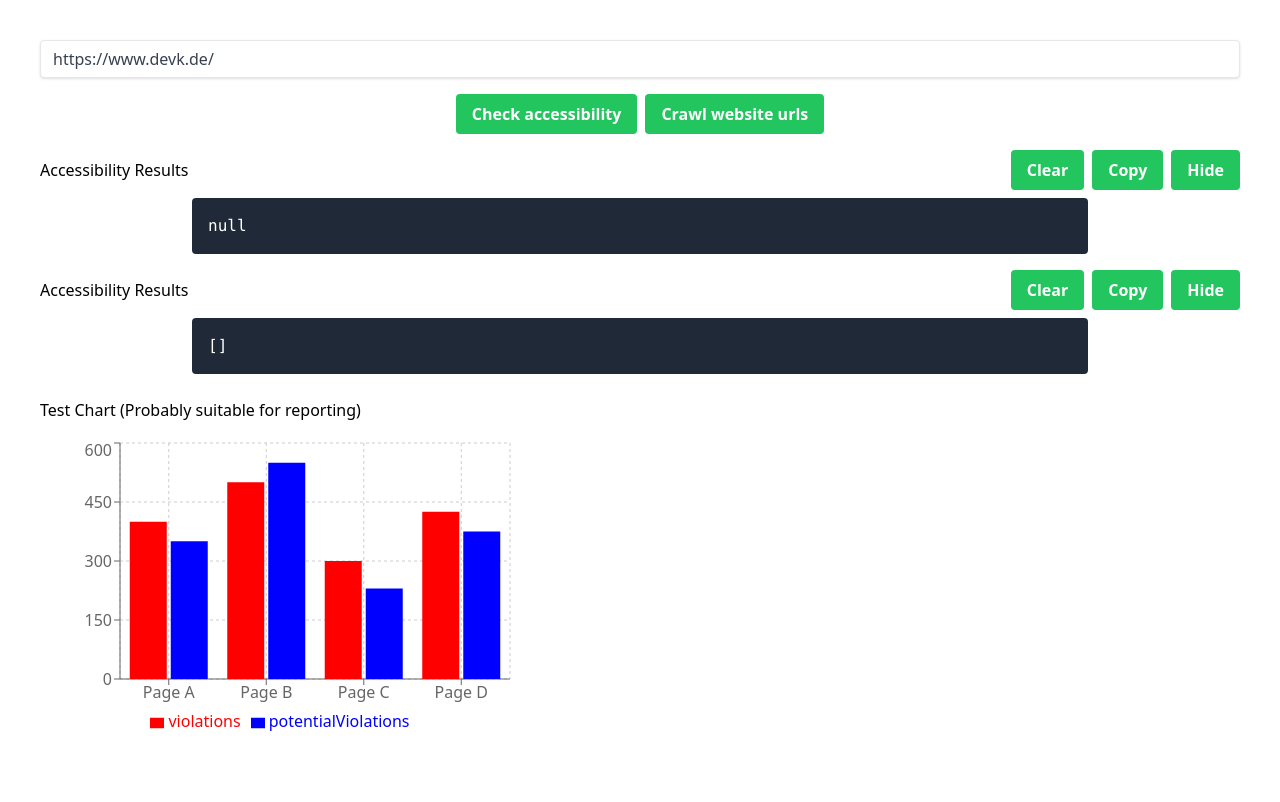
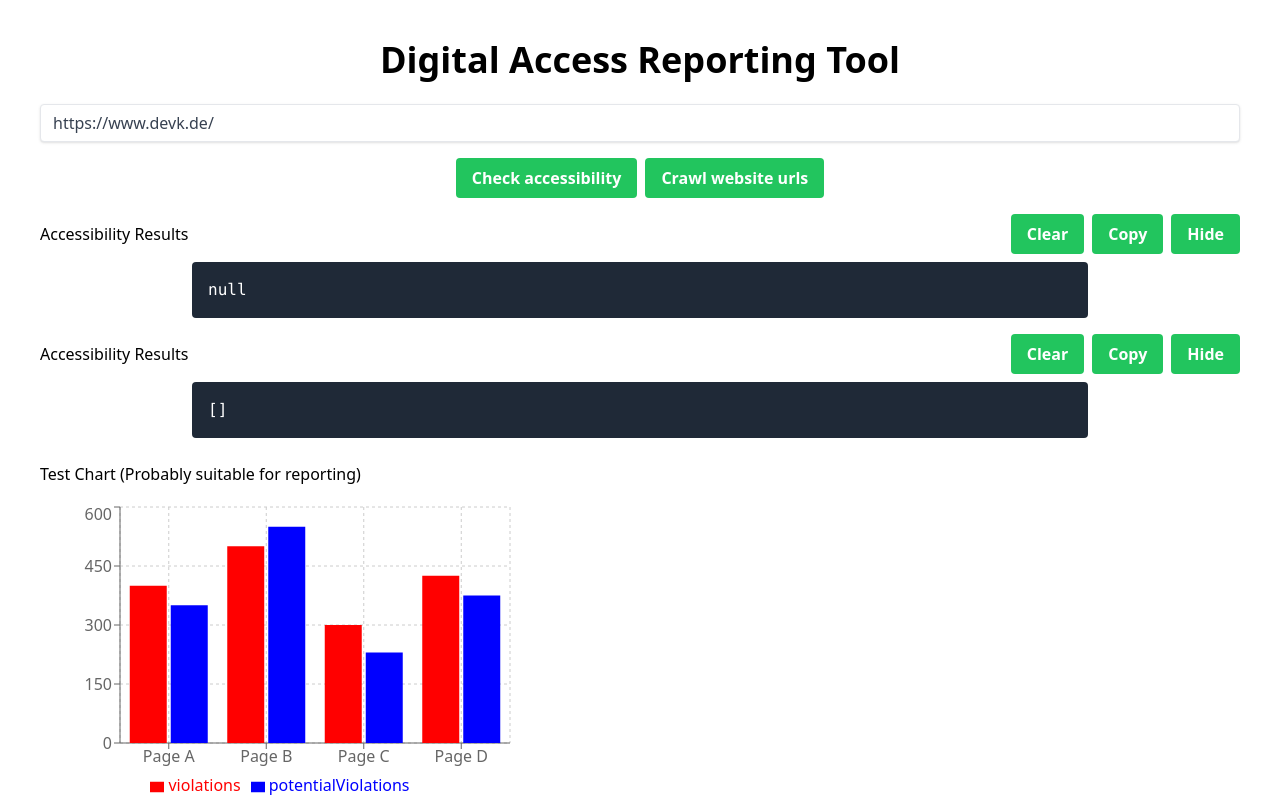
Before and after one commit to senacor/digital-access-reporting-tool, a React (Vite) app: page / in a window 1280 px wide. Built offline with nearby package versions, Linux system fonts and the light colour scheme.

Commit message:
Add heading to App.tsx

```diff
--- a/src/App.tsx
+++ b/src/App.tsx
@@ -55,7 +55,8 @@ function App() {
   };
 
   return (
-    <div className="flex flex-col gap-6 w-full">
+    <div className="flex flex-col w-full gap-6">
+      <h1>Digital Access Reporting Tool</h1>
       <div className="flex flex-col items-center gap-4">
         <input
           className="disabled:opacity-50 disabled:cursor-not-allowed"
--- a/src/index.css
+++ b/src/index.css
@@ -11,6 +11,10 @@ html {
   @apply size-full flex flex-col max-w-screen-2xl p-10 mx-auto items-center;
 }
 
+h1 {
+  @apply text-4xl font-bold text-center;
+}
+
 input {
   @apply shadow appearance-none border rounded w-full py-2 px-3 text-gray-700 leading-tight focus:outline-none;
 }
```
